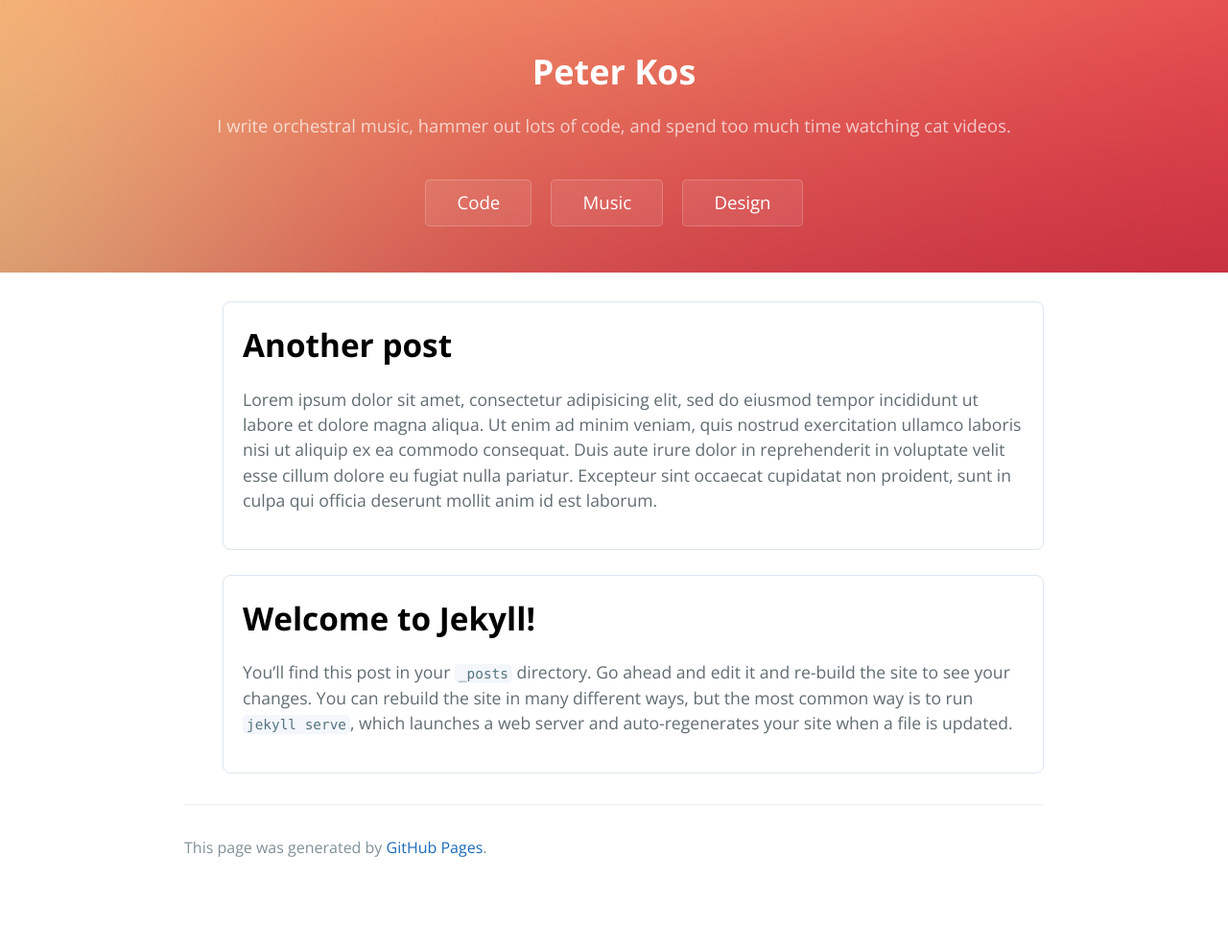
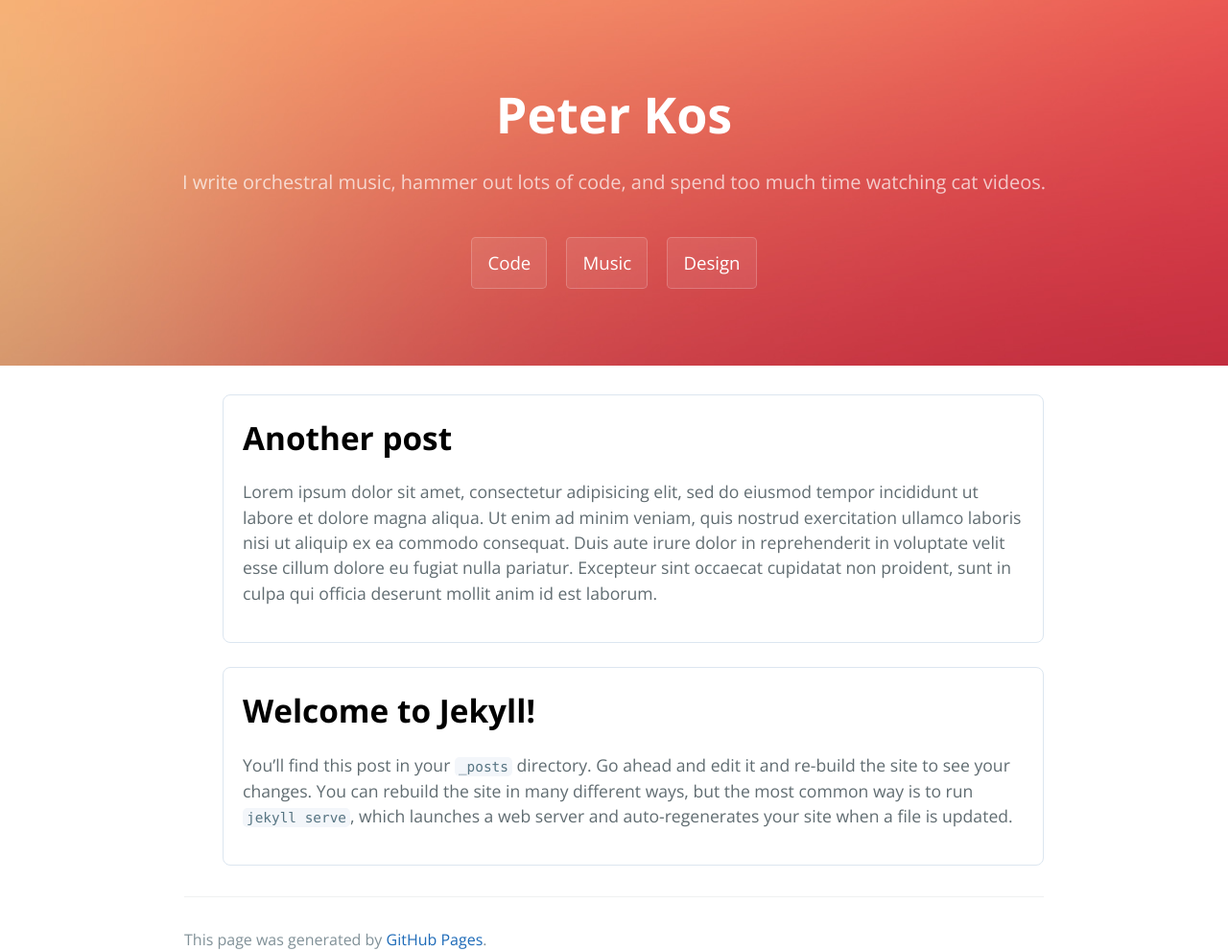
Before and after one commit to peterkos/peterkos.github.io, a Jekyll site: the page built from index.md, in a window 1280 px wide. Shown: the whole page at 96% size. Built offline with Jekyll 4.4.1, drawn with Linux system fonts in a browser that asks for light colours; before the commit the page ends 900 px from its top, so only the background shows below that.

Commit message:
Re-added large mixin (see!?) and indentation fix

```diff
--- a/_sass/jekyll-theme-cayman.scss
+++ b/_sass/jekyll-theme-cayman.scss
@@ -2,8 +2,14 @@
 @import "rouge-github";
 @import "variables";
 
+@mixin large {
+	@media screen and (min-width: #{$large-breakpoint}) {
+		@content;
+	}
+}
+
 @mixin medium {
-	@media screen and (min-width: #{$medium-breakpoint}) {
+	@media screen and (min-width: #{$medium-breakpoint}) and (max-width: #{$large-breakpoint}) {
 		@content;
 	}
 }
@@ -58,6 +64,10 @@ a {
 		margin-left: 1rem;
 	}
 
+	@include large {
+		padding: 0.75rem 1rem;
+	}
+
 	@include medium {
 		padding: 0.6rem 0.9rem;
 		font-size: 0.9rem;
@@ -82,6 +92,10 @@ a {
 	background-color: $header-bg-color;
 	background-image: linear-gradient(120deg, $header-bg-color-secondary, $header-bg-color);
 
+	@include large {
+		padding: 5rem 6rem;
+	}
+
 	@include medium {
 		padding: 3rem 4rem;
 	}
@@ -94,6 +108,10 @@ a {
 .project-name {
 	margin-top: 0;
 	margin-bottom: 0.1rem;
+
+	@include large {
+		font-size: 3.25rem;
+	}
 
 	@include medium {
 		font-size: 2.25rem;
@@ -108,6 +126,10 @@ a {
 	margin-bottom: 2rem;
 	font-weight: normal;
 	opacity: 0.7;
+
+	@include large {
+		font-size: 1.25rem;
+	}
 
 	@include medium {
 		font-size: 1.15rem;
@@ -125,8 +147,15 @@ a {
 		margin-top: 0;
 	}
 
+	@include large {
+		max-width: 64rem;
+		padding: 2rem 6rem;
+		margin: 0 auto;
+		font-size: 1.1rem;
+	}
+
 	@include medium {
-		padding: 2rem 10rem;
+		padding: 2rem 4rem;
 		font-size: 1.1rem;
 	}
 
@@ -293,6 +322,10 @@ hr {
 	margin-top: 2rem;
 	border-top: solid 1px $hr-border-color;
 
+	@include large {
+		font-size: 1rem;
+	}
+
 	@include medium {
 		font-size: 1rem;
 	}
```
Lines whose indentation alone changed are shown as unchanged.
